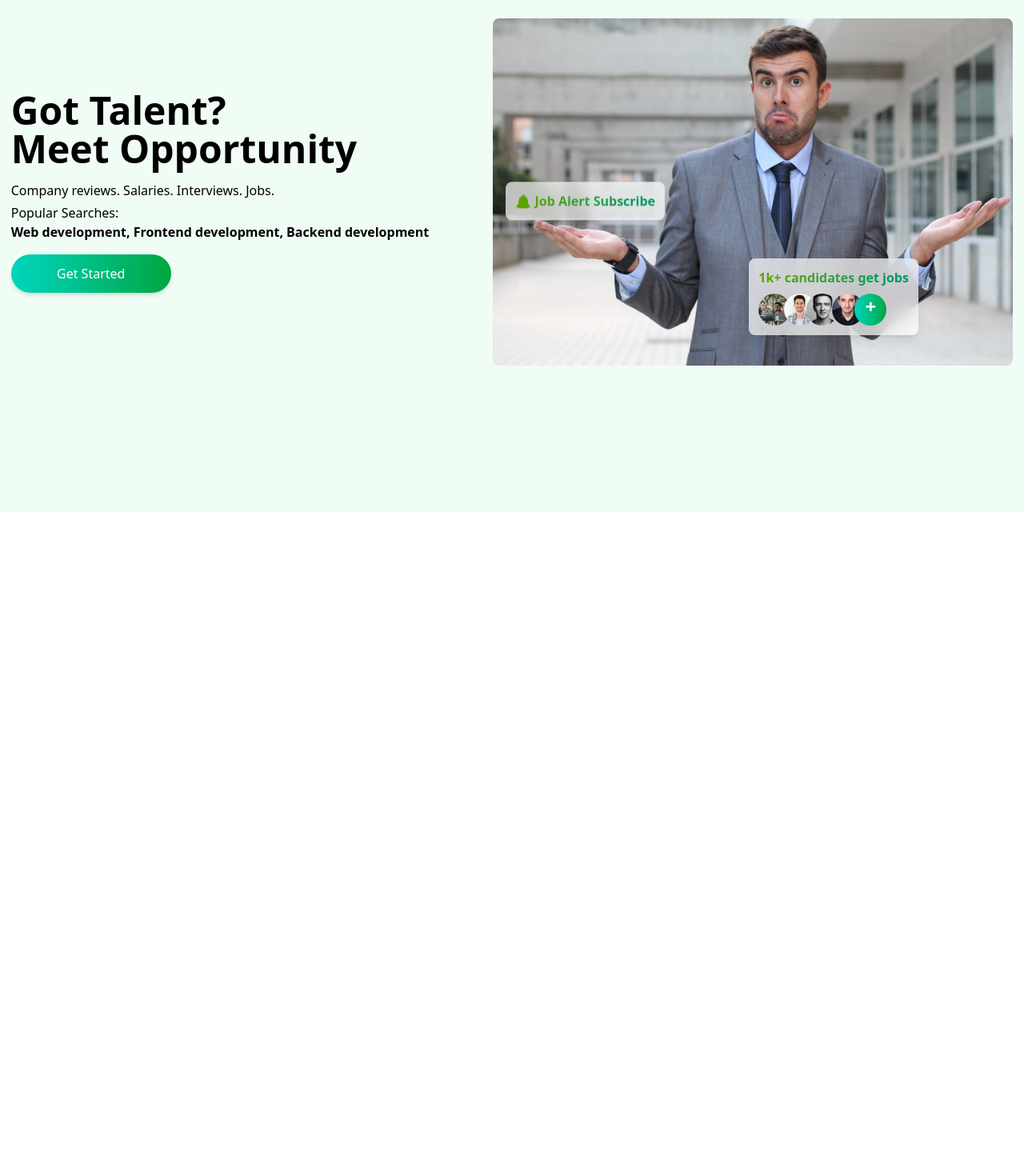
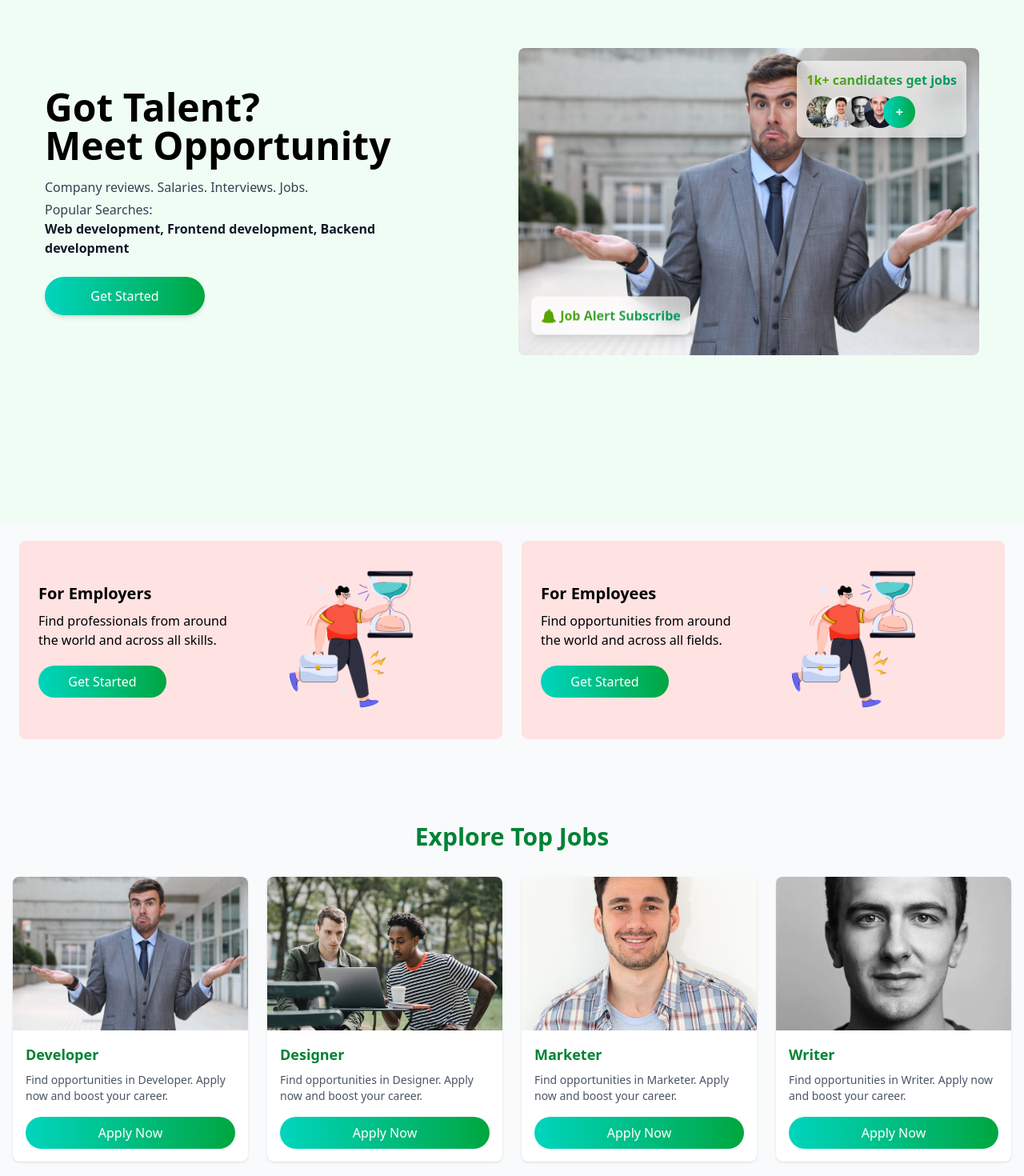
Before and after one commit to Nacho1499/dream-jobber, a Next.js app: page / in a window 1280 px wide. Shown: the part 220-1690 px from the top of the page at 80% size. Before the commit the page ends 860 px from the top, so only its background shows below. Built offline with nearby package versions, Linux system fonts and the light colour scheme.

Commit message:
worked on scetor and categories part

```diff
--- /dev/null
+++ b/app/components/Categories.tsx
@@ -0,0 +1,55 @@
+"use client";
+
+import Image from "next/image";
+import React from 'react'
+interface SlideItem {
+    id: number;
+    title: string;
+    img: string;
+}
+
+const items: SlideItem[] = [
+    { id: 1, title: "Developer", img: "/jobber.jpg" },
+    { id: 2, title: "Designer", img: "/jobber1.jpg" },
+    { id: 3, title: "Marketer", img: "/jobber2.jpg" },
+    { id: 4, title: "Writer", img: "/jobber3.jpg" },
+]
+const Categories = () => {
+    return (
+        <section className="bg-gray-50 py-10">
+            <h2 className="text-3xl font-bold text-center mb-8 text-green-700 mt-10">
+                Explore Top Jobs
+            </h2>
+
+            <div className="container max-w-7xl mx-auto mt-5 grid grid-cols-1 md:grid-cols-3 lg:grid-cols-4  gap-6 px-4">
+                {items.map((item) => (
+                    <div
+                        key={item.id}
+                        className="bg-white rounded-lg shadow hover:shadow-lg transition overflow-hidden flex flex-col"
+                    >
+                        <Image
+                            src={item.img}
+                            alt={item.title}
+                            width={400}
+                            height={250}
+                            className="object-cover w-full h-48"
+                        />
+                        <div className="p-4 flex-1 flex flex-col justify-between">
+                            <h3 className="text-lg font-bold text-green-700 mb-2">
+                                {item.title}
+                            </h3>
+                            <p className="text-gray-600 text-sm flex-1">
+                                Find opportunities in {item.title}. Apply now and boost your career.
+                            </p>
+                            <button className="mt-4 bg-gradient-to-r from-teal-400 to-green-600 text-white py-2 rounded-full hover:from-teal-500 hover:to-green-700 transition">
+                                Apply Now
+                            </button>
+                        </div>
+                    </div>
+                ))}
+            </div>
+        </section>
+    )
+}
+
+export default Categories
--- a/app/components/Hero.tsx
+++ b/app/components/Hero.tsx
@@ -3,72 +3,55 @@ import Image from "next/image";
 
 const Hero = () => {
   return (
-    <div className="bg-green-50 h-screen">
+    <div className="bg-green-50 min-h-screen flex items-center">
+      <div className="container mx-auto px-4 py-12 flex flex-col md:flex-row items-center justify-center gap-8 md:gap-12 lg:gap-20">
 
-      <div className=" h-screen flex justify-center items-center gap-20">
-        <div>
-          <h1 className="text-5xl font-bold antialiased">
+        {/* TEXT SECTION */}
+        <div className="text-center md:text-left max-w-lg">
+          <h1 className="text-4xl md:text-5xl font-bold antialiased">
             Got Talent? <br />
             Meet Opportunity
           </h1>
-          <p className="mt-4">Company reviews. Salaries. Interviews. Jobs.</p>
-          <p className="mt-1">Popular Searches:</p>
-          <p className="font-bold">
+          <p className="mt-4 text-gray-700">Company reviews. Salaries. Interviews. Jobs.</p>
+          <p className="mt-1 text-gray-700">Popular Searches:</p>
+          <p className="font-bold text-gray-900">
             Web development, Frontend development, Backend development
           </p>
-          <button className="p-3 bg-gradient-to-r from-teal-400 to-green-600 text-white shadow-md cursor-pointer rounded-full mt-4 w-[200px]">
+          <button className="mt-6 w-[180px] md:w-[200px] p-3 bg-gradient-to-r from-teal-400 to-green-600 text-white rounded-full shadow-md">
             Get Started
           </button>
         </div>
-        <div className="relative">
+
+        {/* IMAGE SECTION */}
+        <div className="relative w-full max-w-xl">
           <Image
-            className="rounded-lg"
+            className="rounded-lg w-full h-auto object-cover"
             src="/jobber.jpg"
             width={650}
-            height={100}
+            height={400}
             alt="hero-image"
           />
-          <div className="absolute  left-4 bottom-45 rounded-lg bg-white/70 backdrop-blur-md p-3 shadow-lg animate-bounce">
-            <p className="font-bold bg-gradient-to-r from-lime-600 to-emerald-600 bg-clip-text text-transparent"> 🔔 Job Alert Subscribe</p>
+
+          {/* 🔔 Job Alert Overlay */}
+          <div className="absolute left-4 bottom-4 rounded-lg bg-white/70 backdrop-blur-md p-3 shadow-lg animate-bounce">
+            <p className="font-bold bg-gradient-to-r from-lime-600 to-emerald-600 bg-clip-text text-transparent">
+              🔔 Job Alert Subscribe
+            </p>
           </div>
 
-          <div className="absolute top-75 left-80 rounded-lg bg-white/70 backdrop-blur-md p-3 shadow-lg ">
-            <p className="mb-2 font-bold bg-gradient-to-r from-lime-600 to-emerald-600 bg-clip-text text-transparent">1k+ candidates get jobs</p>
-            <div className="flex  relative">
-              <img
-                className="rounded-full object-cover h-10 w-10  "
-                src="/jobber1.jpg"
-                height={10}
-                width={50}
-                alt="candidates"
-              />
-              <img
-                className="rounded-full object-cover h-10 w-10 absolute left-8 "
-                src="/jobber2.jpg"
-                height={10}
-                width={50}
-                alt="candidates"
-              />
-              <img
-                className="rounded-full object-cover h-10 w-10 absolute left-15 "
-                src="/jobber3.jpg"
-                height={10}
-                width={50}
-                alt="candidates"
-              />
-              <img
-                className="rounded-full object-cover h-10 w-10 absolute left-23 "
-                src="/jobber4.jpg"
-                height={10}
-                width={50}
-                alt="candidates"
-              />
-              <div className="rounded-full object-cover h-10 w-10 absolute left-30 bg-gradient-to-r from-teal-400 to-green-600">
-                <p className="text-white text-2xl font-bold text-center">+</p>
-              </div>
+          {/* 1k+ Candidates Overlay */}
+          <div className="absolute top-4 right-4 rounded-lg bg-white/70 backdrop-blur-md p-3 shadow-lg">
+            <p className="mb-2 font-bold bg-gradient-to-r from-lime-600 to-emerald-600 bg-clip-text text-transparent">
+              1k+ candidates get jobs
+            </p>
+            <div className="flex relative">
+              <img className="rounded-full h-10 w-10 object-cover" src="/jobber1.jpg" alt="candidate 1" />
+              <img className="rounded-full h-10 w-10 -ml-4 object-cover" src="/jobber2.jpg" alt="candidate 2" />
+              <img className="rounded-full h-10 w-10 -ml-4 object-cover" src="/jobber3.jpg" alt="candidate 3" />
+              <img className="rounded-full h-10 w-10 -ml-4 object-cover" src="/jobber4.jpg" alt="candidate 4" />
+              <div className="rounded-full h-10 w-10 -ml-4 bg-gradient-to-r from-teal-400 to-green-600 flex items-center justify-center text-white font-bold">+</div>
             </div>
           </div>
-
         </div>
       </div>
     </div>
--- /dev/null
+++ b/app/components/Sector.tsx
@@ -0,0 +1,44 @@
+import React from 'react'
+import Image from 'next/image'
+
+const Sector = () => {
+  return (
+
+    <div className="flex flex-col  md:flex-row justify-center items-center gap-6 bg-gray-50 p-6">
+      {/* Card 1 */}
+      <div className="flex  flex-col md:flex-row justify-between items-center gap-6 bg-red-100 p-6 rounded-lg w-full max-w-2xl">
+        <div className="text-center md:text-left flex-1">
+          <h1 className="text-xl mb-2 font-bold">For Employers</h1>
+          <p>
+            Find professionals from around <br /> the world and across all skills.
+          </p>
+          <button className="p-2 bg-gradient-to-r from-teal-400 to-green-600 text-white cursor-pointer rounded-full mt-5 w-40">
+            Get Started
+          </button>
+        </div>
+        <div className="hidden md:block flex-1">
+          <Image src="/sector.jpg" alt="sector" width={200} height={150} className="object-cover rounded" />
+        </div>
+      </div>
+
+      {/* Card 2 */}
+      <div className="flex flex-col  md:flex-row justify-between items-center gap-6 bg-red-100 p-6 rounded-lg w-full max-w-2xl">
+        <div className="text-center md:text-left flex-1">
+          <h1 className="text-xl mb-2 font-bold">For Employees</h1>
+          <p>
+            Find opportunities from around <br /> the world and across all fields.
+          </p>
+          <button className="p-2 bg-gradient-to-r from-teal-400 to-green-600 text-white cursor-pointer rounded-full mt-5 w-40">
+            Get Started
+          </button>
+        </div>
+        <div className="hidden md:block flex-1">
+          <Image src="/sector.jpg" alt="sector" width={200} height={150} className="object-cover rounded" />
+        </div>
+      </div>
+    </div>
+
+  )
+}
+
+export default Sector
--- a/app/page.tsx
+++ b/app/page.tsx
@@ -1,10 +1,16 @@
 import Hero from "./components/Hero";
 import Navbar from "./components/Navbar";
+import Sector from "./components/Sector";
+import Categories from "./components/Categories";
+
 export default function Home() {
   return (
     <div>
       <Navbar />
       <Hero />
+      <Sector/>
+      <Categories/>
+
     </div>
   );
 }
```
Also changed, not shown: app/components/Navbar.tsx (+26 -16 lines), public/sector.jpg (added), public/sector2.avif (added).
